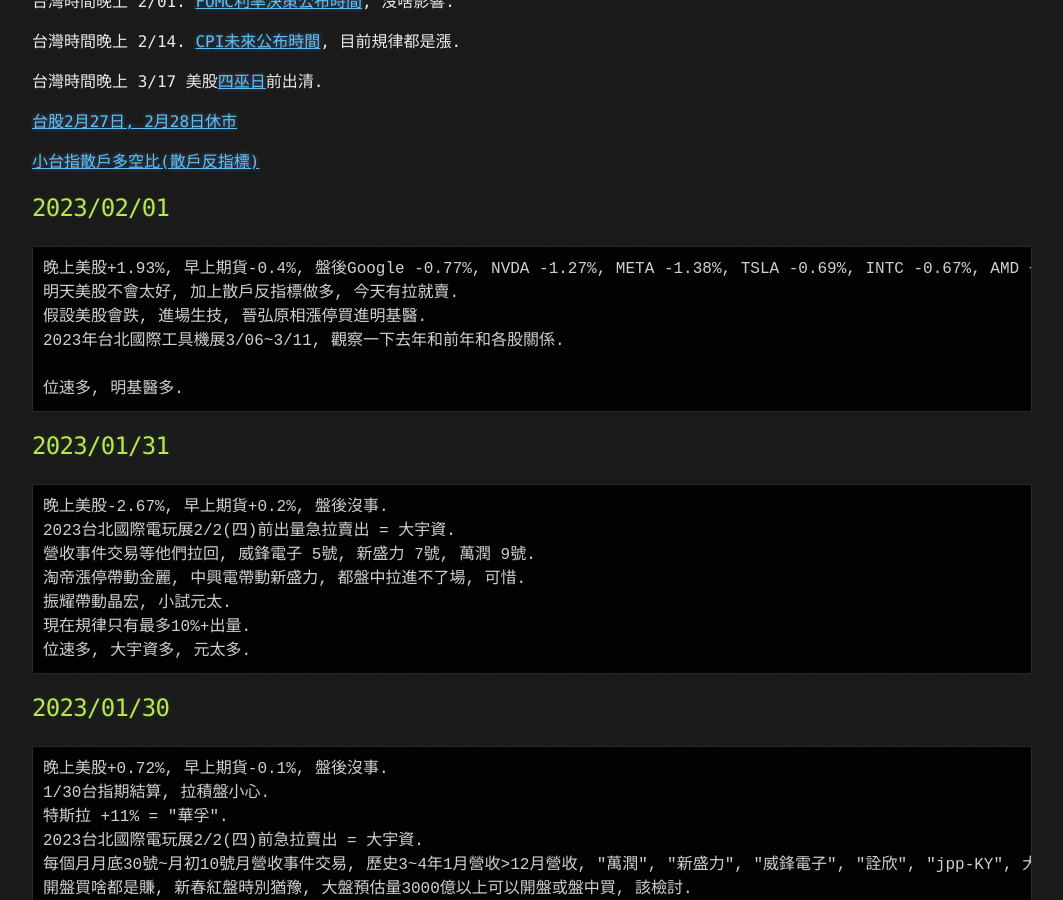
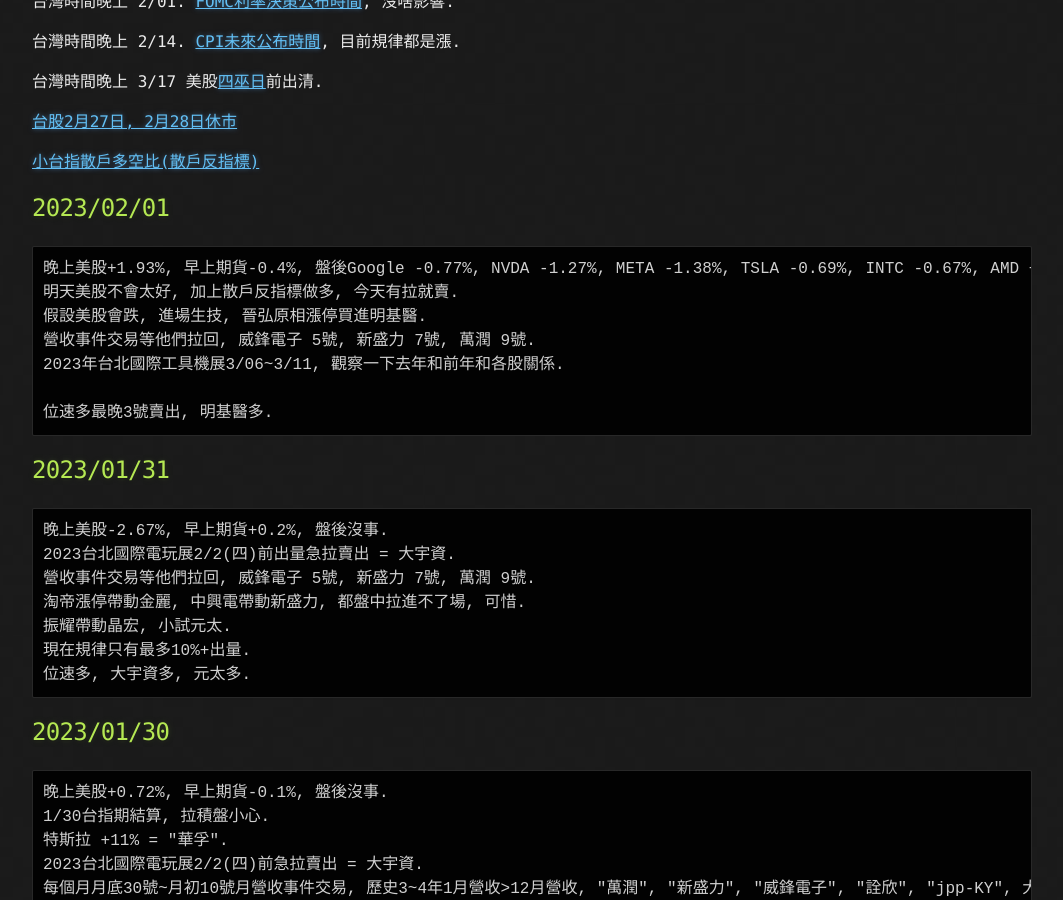
Before and after one commit to lepg5487/Stock_God, a Jekyll site: the page built from index.md, in a window 1280 px wide and 900 px high, scrolled down 428 px. Shown: the whole window, without its empty margins (108-1171 px from the left). Built offline with Jekyll 4.4.1, drawn with Linux system fonts in a browser that asks for light colours; our own code applies the rules of GitHub Pages for plain Markdown files.

Commit message:
Update index.md

````diff
--- a/index.md
+++ b/index.md
@@ -25,9 +25,10 @@
 晚上美股+1.93%, 早上期貨-0.4%, 盤後Google -0.77%, NVDA -1.27%, META -1.38%, TSLA -0.69%, INTC -0.67%, AMD +1.26%.
 明天美股不會太好, 加上散戶反指標做多, 今天有拉就賣.
 假設美股會跌, 進場生技, 晉弘原相漲停買進明基醫.
+營收事件交易等他們拉回, 威鋒電子 5號, 新盛力 7號, 萬潤 9號.
 2023年台北國際工具機展3/06~3/11, 觀察一下去年和前年和各股關係.
 
-位速多, 明基醫多.
+位速多最晚3號賣出, 明基醫多.
 ```
 
 ## 2023/01/31
````
